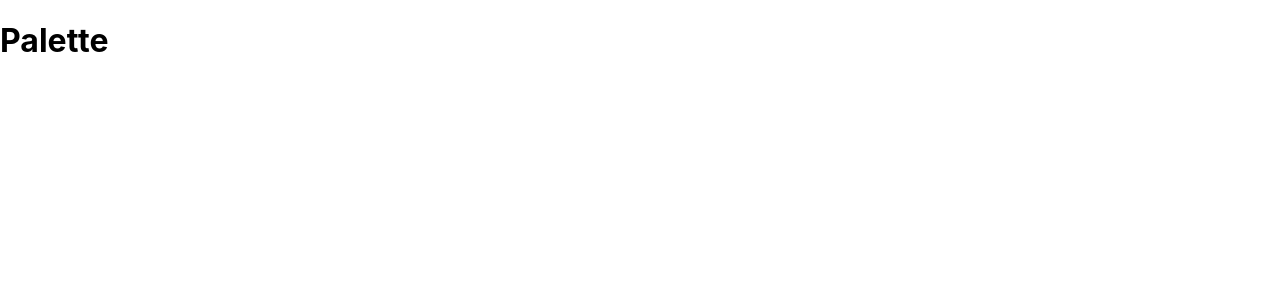
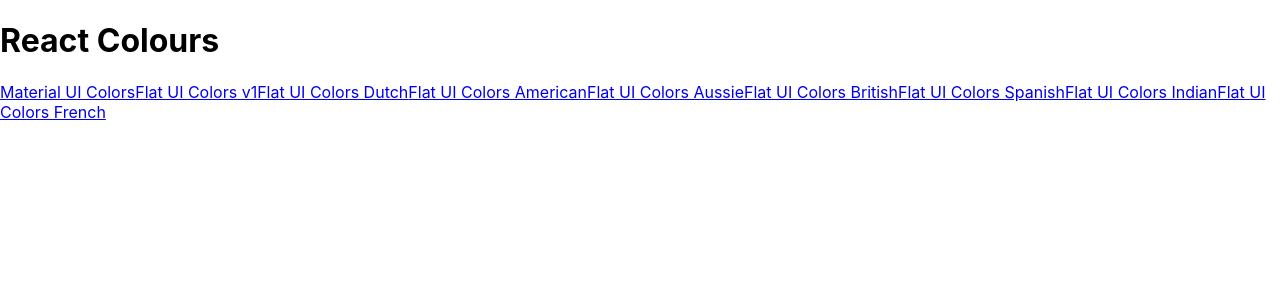
Before and after one commit to dk7696822/Color-Palette, a React (Create React App) app in the folder colors-app/: page / in a window 1280 px wide. Shown: the top 300 px of the page. Built offline with nearby package versions, Linux system fonts and the light colour scheme; the HTML template or start-up script is replaced by a standard one.

Commit message:
added list of palettes

```diff
--- a/colors-app/src/App.js
+++ b/colors-app/src/App.js
@@ -2,6 +2,7 @@
 import Palette from "./Palette";
 import { Route, Switch } from "react-router-dom";
 import seedColors from "./seedColors";
+import PaletteList from "./PaletteList";
 import { generatePalette } from "./colorHelper";
 
 class App extends Component {
@@ -13,7 +14,11 @@
   render() {
     return (
       <Switch>
-        <Route exact path="/" render={() => <h1>Palette</h1>} />
+        <Route
+          exact
+          path="/"
+          render={() => <PaletteList palettes={seedColors} />}
+        />
         <Route
           exact
           path="/palette/:id"
--- a/colors-app/src/Navbar.js
+++ b/colors-app/src/Navbar.js
@@ -4,6 +4,7 @@
 import Snackbar from "@mui/material/Snackbar";
 import CloseIcon from "@mui/icons-material/Close";
 import IconButton from "@mui/material/IconButton";
+import { Link } from "react-router-dom";
 import Slider from "rc-slider";
 import "rc-slider/assets/index.css";
 import "./Navbar.css";
@@ -28,7 +29,7 @@
     return (
       <header className="Navbar">
         <div className="logo">
-          <a href="/">FabColor</a>
+          <Link to="/">FabColor</Link>
         </div>
         <div className="slider-container">
           <span>Level: {level}</span>
--- /dev/null
+++ b/colors-app/src/PaletteList.js
@@ -0,0 +1,20 @@
+import React, { Component } from "react";
+import { Link } from "react-router-dom";
+
+class PaletteList extends Component {
+  render() {
+    const { palettes } = this.props;
+    return (
+      <div>
+        <h1>React Colours</h1>
+        {palettes.map((palette) => {
+          return (
+            <Link to={`/palette/${palette.id}`}>{palette.paletteName}</Link>
+          );
+        })}
+      </div>
+    );
+  }
+}
+
+export default PaletteList;
```
